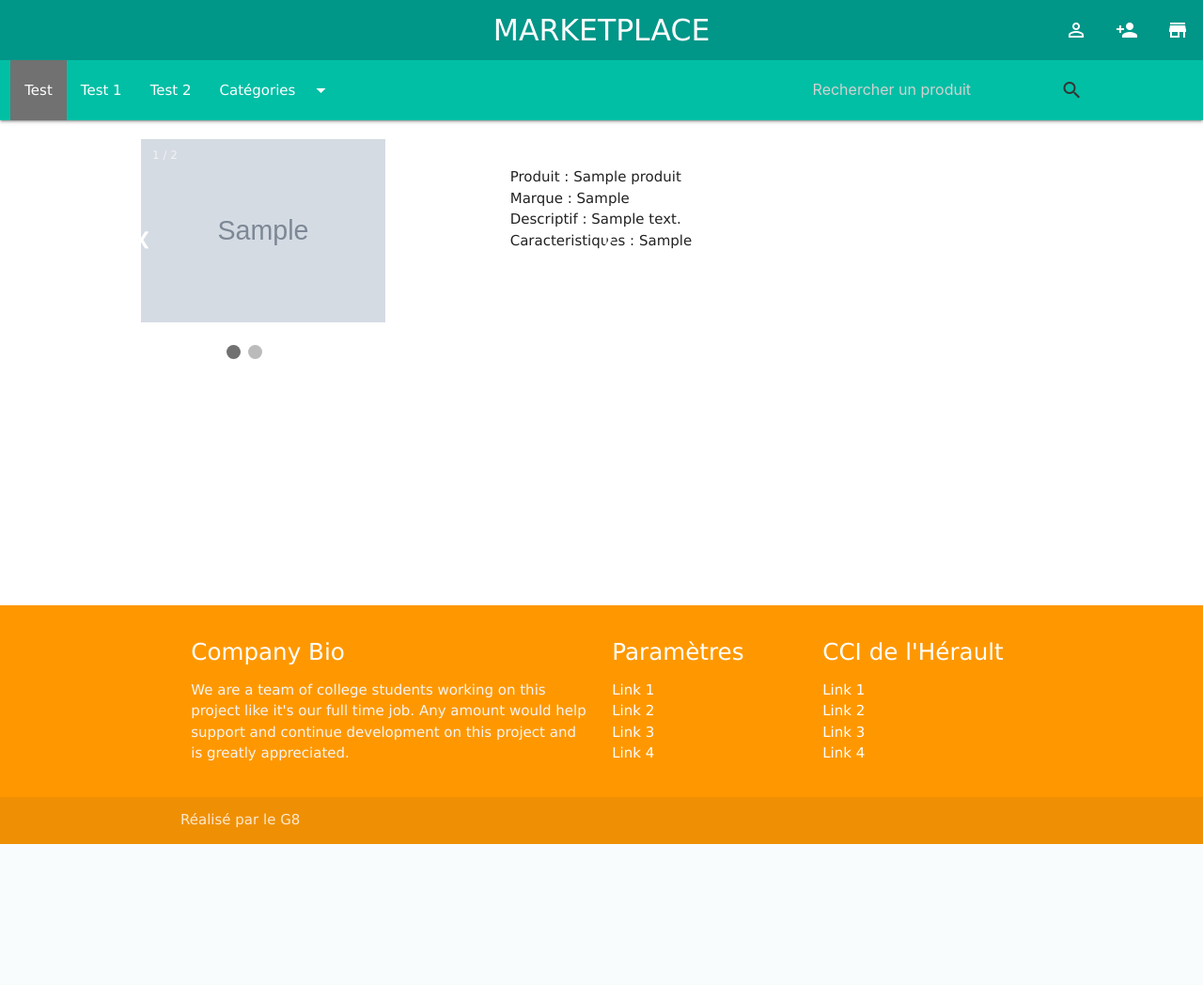
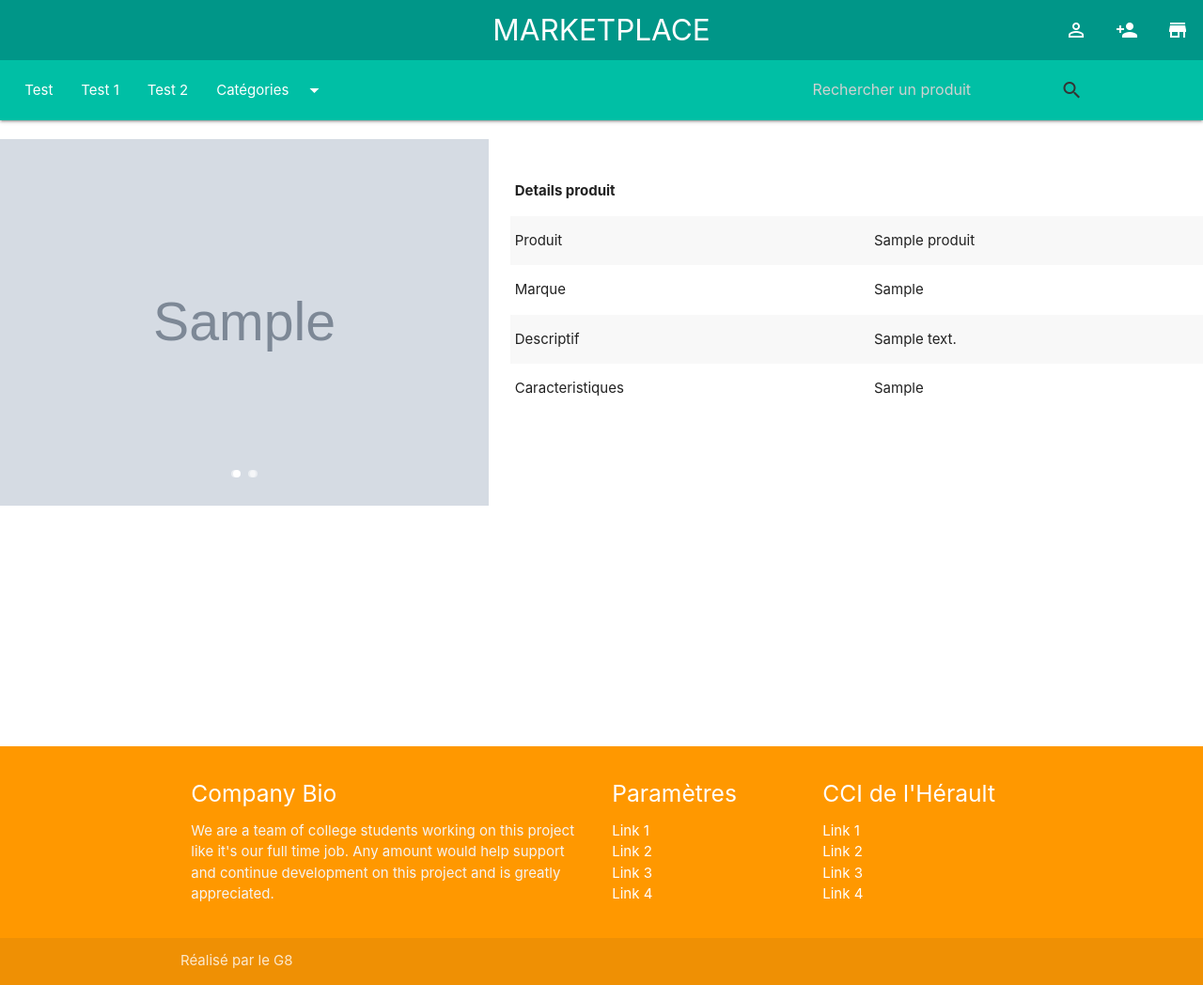
Before and after one commit to AlexisAndre34/Piscine, a Django app: page /gestion/produit/read/1 in a window 1280 px wide. Shown: the whole page at 94% size. Before the commit the page ends 898 px from the top, so only its background shows below. Run offline with Django 3.2, Linux system fonts and the light colour scheme; tables that the repository leaves empty hold one stand-in row (values such as "Sample post"); grey boxes marked "Sample" are stand-in pictures.

Commit message:
modification read produit

```diff
--- a/Marketplace/app/templates/read/readProduit.html
+++ b/Marketplace/app/templates/read/readProduit.html
@@ -5,166 +5,50 @@
     <div class="row">
         <div class="col s12 m5">
 
-           <style>
-* {box-sizing: border-box}
-body {font-family: Verdana, sans-serif; margin:0}
-.mySlides {display: none}
-img {vertical-align: middle;}
-
-/* Slideshow container */
-.slideshow-container {
-  max-width: 1000px;
-  position: relative; right: -150px;
-  margin: auto;
-}
-
-/* Next & previous buttons */
-.prev, .next {
-  cursor: pointer;
-  position: absolute;
-  top: 50%;
-  width: auto;
-  padding: 16px;
-  margin-top: -22px;
-  color: white;
-  font-weight: bold;
-  font-size: 18px;
-  transition: 0.6s ease;
-  border-radius: 0 3px 3px 0;
-  user-select: none;
-}
-
-.prev {
-    left: -20px;
-    border-radius: 3px 0 0 3px;
-}
-/* Position the "next button" to the right */
-.next {
-  right: 0;
-  border-radius: 3px 0 0 3px;
-}
-
-/* On hover, add a black background color with a little bit see-through */
-.prev:hover, .next:hover {
-  background-color: rgba(0,0,0,0.8);
-}
-
-
-/* Number text (1/3 etc) */
-.numbertext {
-  color: #f2f2f2;
-  font-size: 12px;
-  padding: 8px 12px;
-  position: absolute;
-  top: 0;
-}
-
-/* The dots/bullets/indicators */
-.dot {
-  cursor: pointer;
-  height: 15px;
-  width: 15px;
-  margin: 0 2px;
-  background-color: #bbb;
-  border-radius: 50%;
-  display: inline-block;
-  transition: background-color 0.6s ease;
-}
-
-.active, .dot:hover {
-  background-color: #717171;
-}
-
-/* Fading animation */
-.fade {
-  -webkit-animation-name: fade;
-  -webkit-animation-duration: 1.5s;
-  animation-name: fade;
-  animation-duration: 1.5s;
-}
-
-@-webkit-keyframes fade {
-  from {opacity: .4}
-  to {opacity: 1}
-}
-
-@keyframes fade {
-  from {opacity: .4}
-  to {opacity: 1}
-}
-
-/* On smaller screens, decrease text size */
-@media only screen and (max-width: 300px) {
-  .prev, .next,.text {font-size: 11px}
-}
-</style>
-</head>
-<body>
-
-<div class="slideshow-container">
-
-<div class="mySlides fade">
-  <div class="numbertext">1 / 2</div>
-  <img src="{{ produit.photoproduit1.url}}" style="width:50%">
-</div>
-
-<div class="mySlides fade">
-  <div class="numbertext">2 / 2</div>
-  <img src="{{ produit.photoproduit2.url}}" style="width:50%">
-</div>
-
-
-
-<a class="prev" onclick="plusSlides(-1)">&#10094;</a>
-<a class="next" onclick="plusSlides(1)">&#10095;</a>
-
-</div>
-<br>
-
-<div style="text-align:center">
-  <span class="dot" onclick="currentSlide(1)"></span>
-  <span class="dot" onclick="currentSlide(2)"></span>
-</div>
-
-<script>
-var slideIndex = 1;
-showSlides(slideIndex);
-
-function plusSlides(n) {
-  showSlides(slideIndex += n);
-}
-
-function currentSlide(n) {
-  showSlides(slideIndex = n);
-}
-
-function showSlides(n) {
-  var i;
-  var slides = document.getElementsByClassName("mySlides");
-  var dots = document.getElementsByClassName("dot");
-  if (n > slides.length) {slideIndex = 1}
-  if (n < 1) {slideIndex = slides.length}
-  for (i = 0; i < slides.length; i++) {
-      slides[i].style.display = "none";
-  }
-  for (i = 0; i < dots.length; i++) {
-      dots[i].className = dots[i].className.replace(" active", "");
-  }
-  slides[slideIndex-1].style.display = "block";
-  dots[slideIndex-1].className += " active";
-}
-</script>
+         <div class="carousel carousel-slider center">
+            <div class="carousel-item" href="#one!">
+              <img src={{ produit.photoproduit1.url }}>
+            </div>
+            <div class="carousel-item amber white-text" href="#two!">
+              <h2>Second Panel</h2>
+              <p class="white-text">This is your second panel</p>
+            </div>
+            <ul class="indicators">
+              <li class="indicator-item"></li>
+              <li class="indicator-item"></li>
+            </ul>
+          </div>
 
         </div>
 
         <div class="col s12 m7">
             <h3> {{ produit.nomProduit }}  </h3>
-            <ul>
-                <li>Produit : {{ produit.nomproduit }}</li>
-                <li>Marque : {{ produit.marqueproduit }}</li>
-                <li>Descriptif : {{ produit.descriptifproduit }}</li>
-                <li>Caracteristiques : {{ produit.caracteristiquesproduit }}</li>
-            </ul>
+            <table class="striped">
+        <thead>
+          <tr>
+              <th>Details produit</th>
+          </tr>
+        </thead>
+
+        <tbody>
+          <tr>
+            <td>Produit</td>
+            <td>{{ produit.nomproduit }}</td>
+          </tr>
+          <tr>
+            <td>Marque</td>
+            <td>{{ produit.marqueproduit }}</td>
+          </tr>
+          <tr>
+            <td>Descriptif</td>
+            <td>{{ produit.descriptifproduit }}</td>
+          </tr>
+          <tr>
+            <td>Caracteristiques</td>
+            <td>{{ produit.caracteristiquesproduit }}</td>
+          </tr>
+        </tbody>
+      </table>
         </div>
     </div>
 </div>
--- a/Marketplace/static/js/script_marketplace.js
+++ b/Marketplace/static/js/script_marketplace.js
@@ -11,3 +11,8 @@ $(document).ready(function(){
   });
 
 $(".dropdown-trigger").dropdown();
+
+$('.carousel.carousel-slider').carousel({
+    fullWidth: true,
+    indicators: true
+  });
```
